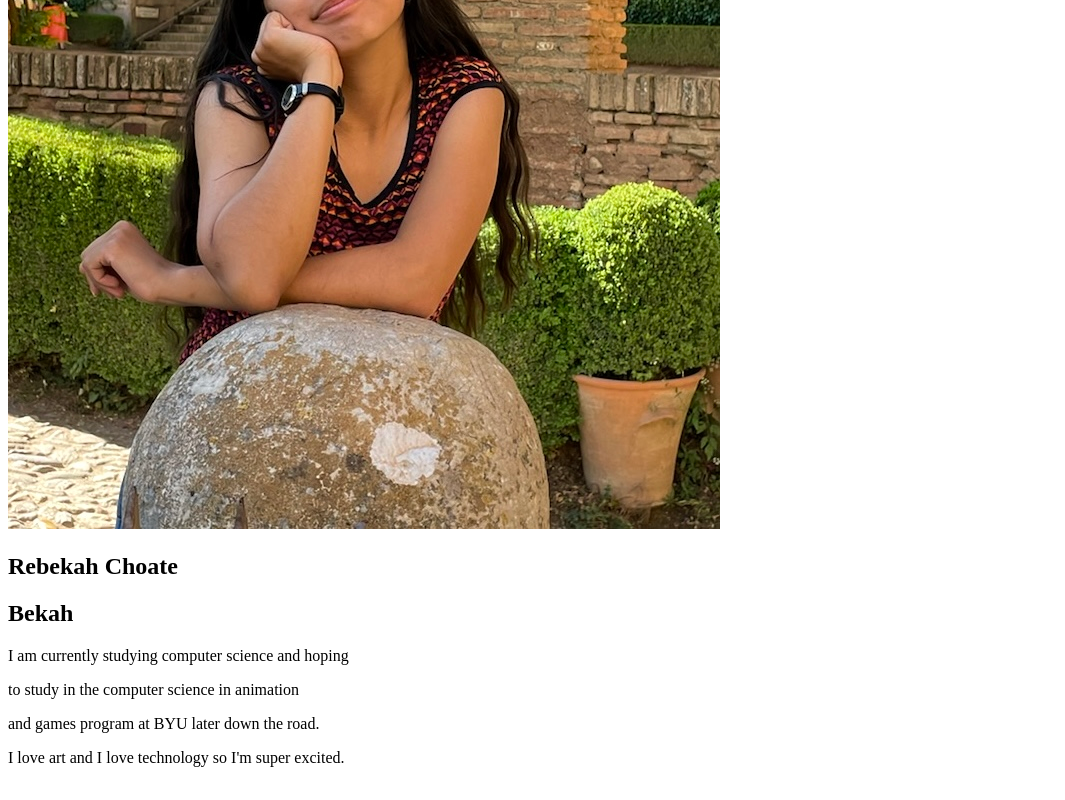
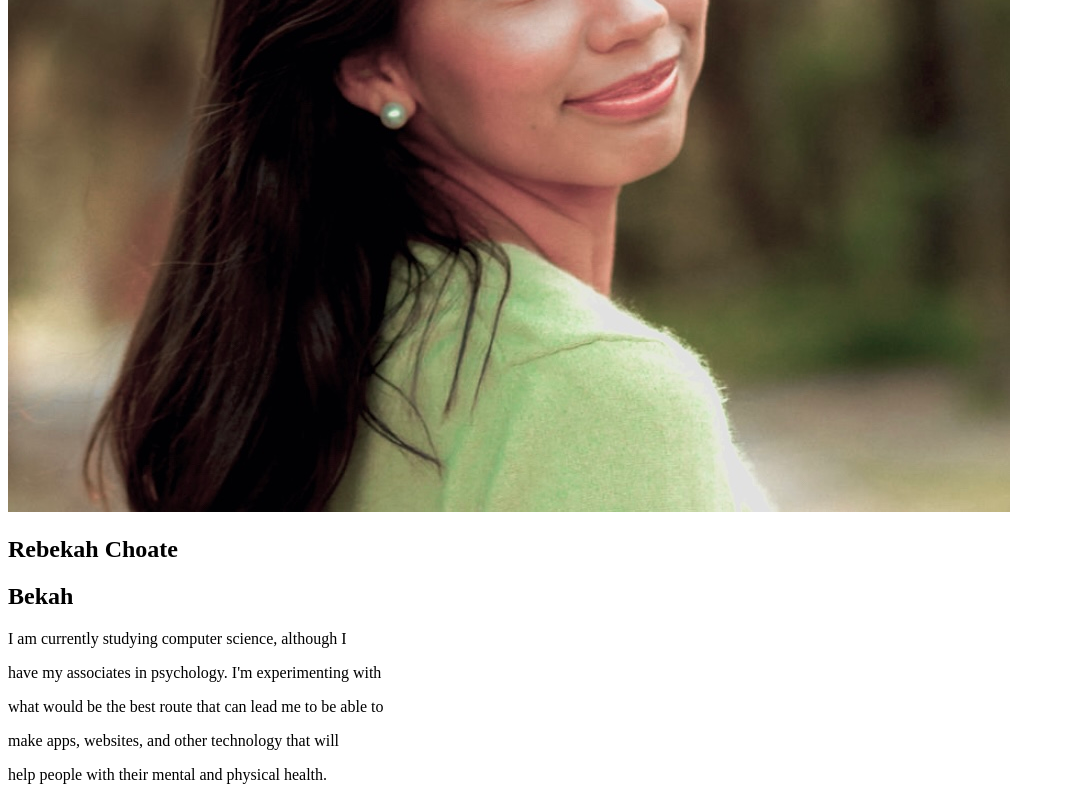
Before and after one commit to choaterebekah/wdd130, a plain HTML site: page aboutme/index.html in a window 1280 px wide. Shown: the part 570-1370 px from the top of the page, without its empty margins (0-1065 px from the left). Drawn offline with Linux system fonts and the light colour scheme.

Commit message:
message change

```diff
--- a/aboutme/index.html
+++ b/aboutme/index.html
@@ -7,12 +7,13 @@
 </head>
 <body>
     <h1>About Me</h1>
-    <img alt="Photo of me at the Alahmbra in Granada, Spain." src="images/img_6139.small.jpg" >
+    <img alt="Me, senior year of high school" src="images/small_pic.jpg" >
     <h2>Rebekah Choate</h2>
     <h2>Bekah</h2>
-    <p>I am currently studying computer science and hoping
-    <p>to study in the computer science in animation</p>
-    <p>and games program at BYU later down the road.</p>
-    <p>I love art and I love technology so I'm super excited.</p>
+    <p>I am currently studying computer science, although I
+    <p>have my associates in psychology. I'm experimenting with</p>
+    <p>what would be the best route that can lead me to be able to</p>
+    <p>make apps, websites, and other technology that will</p>
+    <p>help people with their mental and physical health.</p>
 </body>
 </html>
```
Also changed, not shown: aboutme/images/small_pic.jpg (added).
